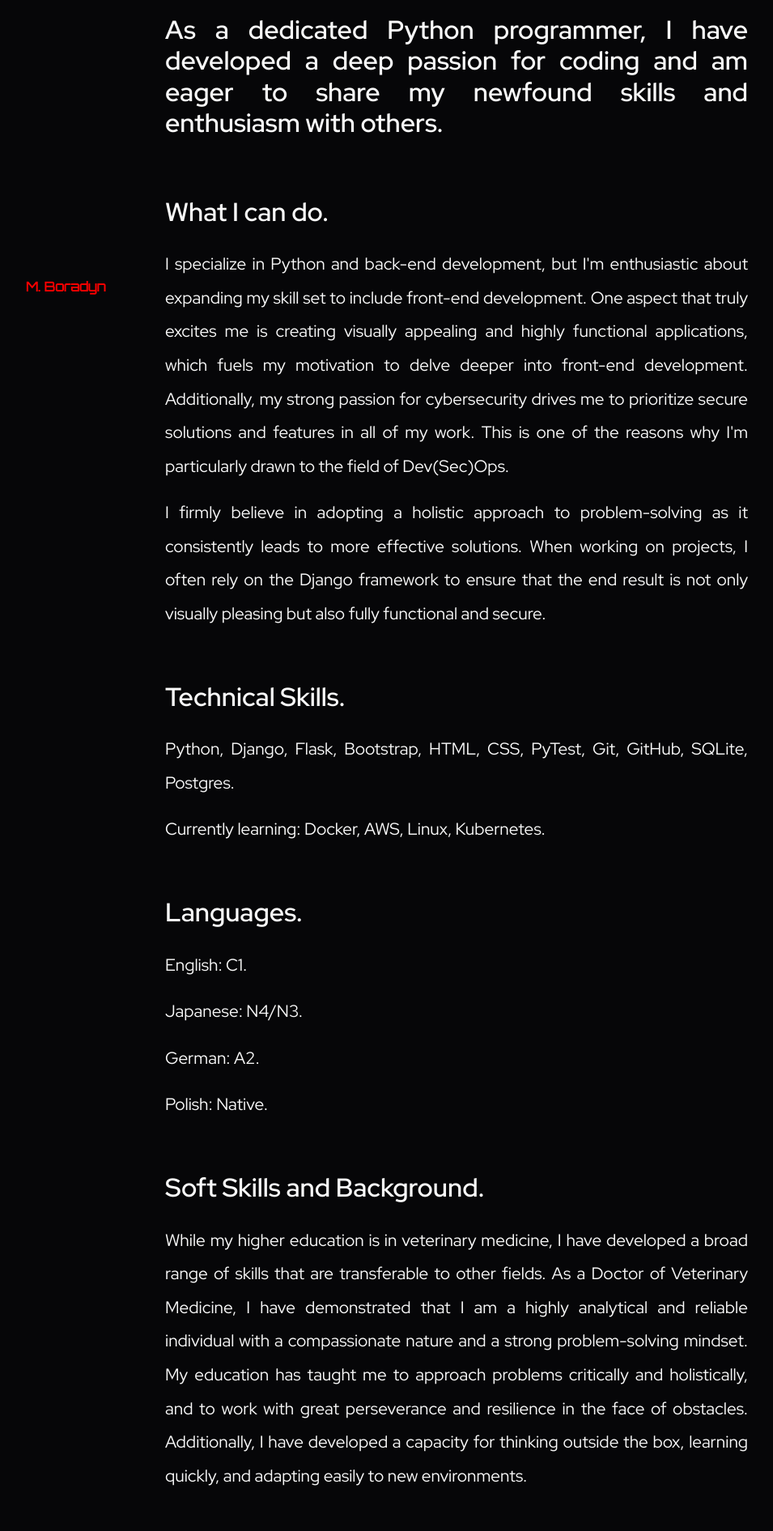
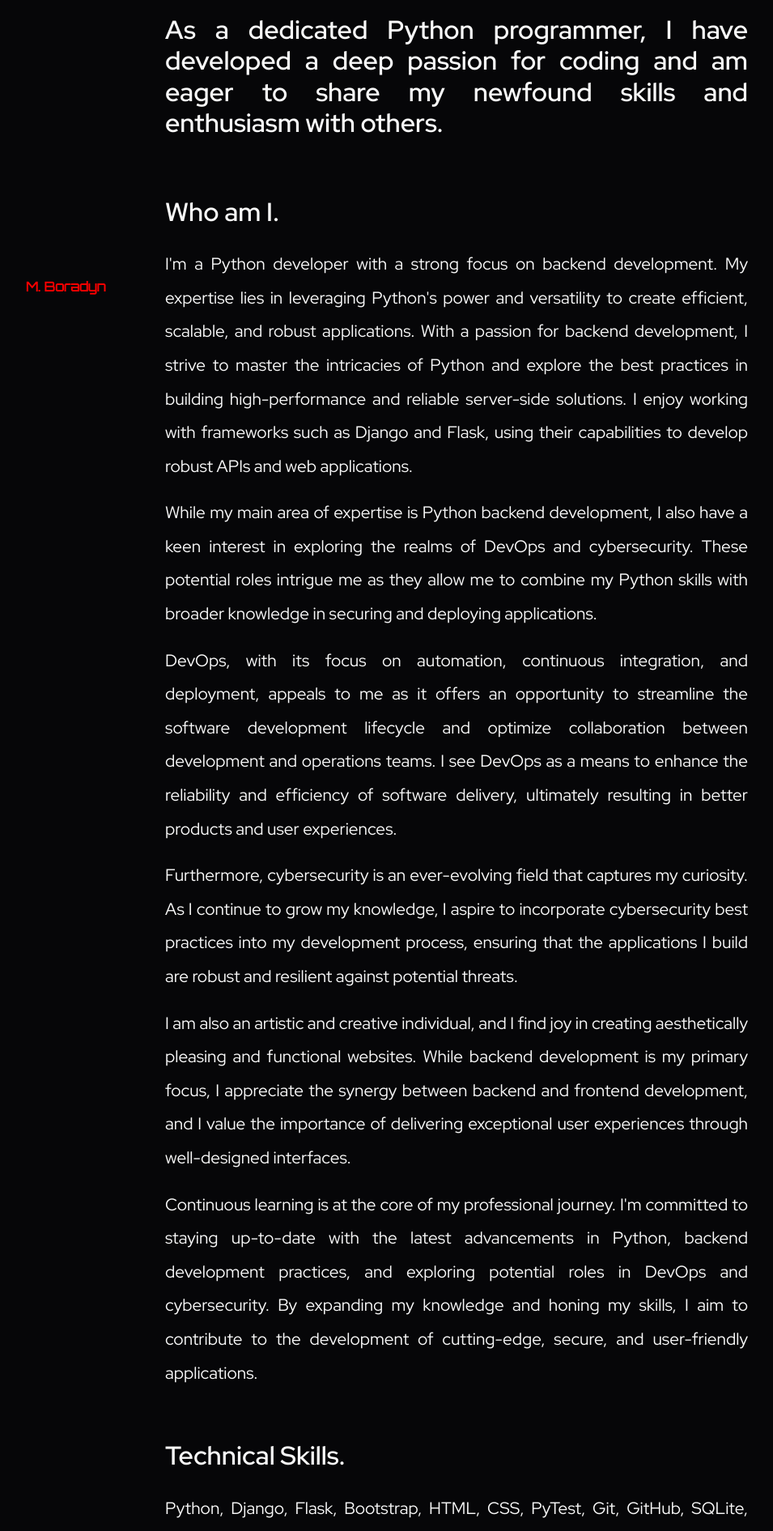
Before and after one commit to Veluthil/Portfolio-Project, a Flask app: page /about in a window 1280 px wide. Shown: the part 354-2245 px from the top of the page at 81% size, without its empty margins (88-1043 px from the left). Run offline with Flask 2, Linux system fonts and the light colour scheme; some libraries are stand-ins or nearby versions.

Commit message:
Update about.html

```diff
--- a/templates/about.html
+++ b/templates/about.html
@@ -12,15 +12,31 @@
             <h2 class="subtitle">As a dedicated Python programmer, I have developed a deep passion for coding
                 and am eager to share my newfound skills and enthusiasm with others.</h2>
             <br>
-            <h2>What I can do.</h2>
-            <p>I specialize in Python and back-end development, but I'm enthusiastic about expanding my skill set to
-                include front-end development. One aspect that truly excites me is creating visually appealing and
-                highly functional applications, which fuels my motivation to delve deeper into front-end development.
-                Additionally, my strong passion for cybersecurity drives me to prioritize secure solutions and features
-                in all of my work. This is one of the reasons why I'm particularly drawn to the field of Dev(Sec)Ops.</p>
-            <p>I firmly believe in adopting a holistic approach to problem-solving as it consistently leads to more
-                effective solutions. When working on projects, I often rely on the Django framework to ensure that the
-                end result is not only visually pleasing but also fully functional and secure.</p>
+            <h2>Who am I.</h2>
+            <p>I'm a Python developer with a strong focus on backend development. My expertise lies in leveraging
+                Python's power and versatility to create efficient, scalable, and robust applications.
+                With a passion for backend development, I strive to master the intricacies of Python and explore
+                the best practices in building high-performance and reliable server-side solutions. I enjoy working
+                with frameworks such as Django and Flask, using their capabilities to develop robust APIs
+                and web applications.</p>
+                <p>While my main area of expertise is Python backend development, I also have a keen interest in exploring
+                the realms of DevOps and cybersecurity. These potential roles intrigue me as they allow me to combine
+                my Python skills with broader knowledge in securing and deploying applications.</p>
+                <p>DevOps, with its focus on automation, continuous integration, and deployment, appeals to me as it offers
+                an opportunity to streamline the software development lifecycle and optimize collaboration between
+                development and operations teams. I see DevOps as a means to enhance the reliability and efficiency of
+                software delivery, ultimately resulting in better products and user experiences.</p>
+                <p>Furthermore, cybersecurity is an ever-evolving field that captures my curiosity. As I continue to grow
+                my knowledge, I aspire to incorporate cybersecurity best practices into my development process, ensuring
+                that the applications I build are robust and resilient against potential threats.</p>
+                <p>I am also an artistic and creative individual, and I find joy in creating aesthetically pleasing and
+                functional websites. While backend development is my primary focus, I appreciate the synergy between
+                backend and frontend development, and I value the importance of delivering exceptional user experiences
+                through well-designed interfaces.</p>
+                <p>Continuous learning is at the core of my professional journey. I'm committed to staying up-to-date with
+                the latest advancements in Python, backend development practices, and exploring potential roles in
+                DevOps and cybersecurity. By expanding my knowledge and honing my skills, I aim to contribute to the
+                development of cutting-edge, secure, and user-friendly applications.</p>
             <br>
             <h2>Technical Skills.</h2>
             <p>Python, Django, Flask, Bootstrap, HTML, CSS, PyTest, Git, GitHub, SQLite, Postgres.</p>
```
